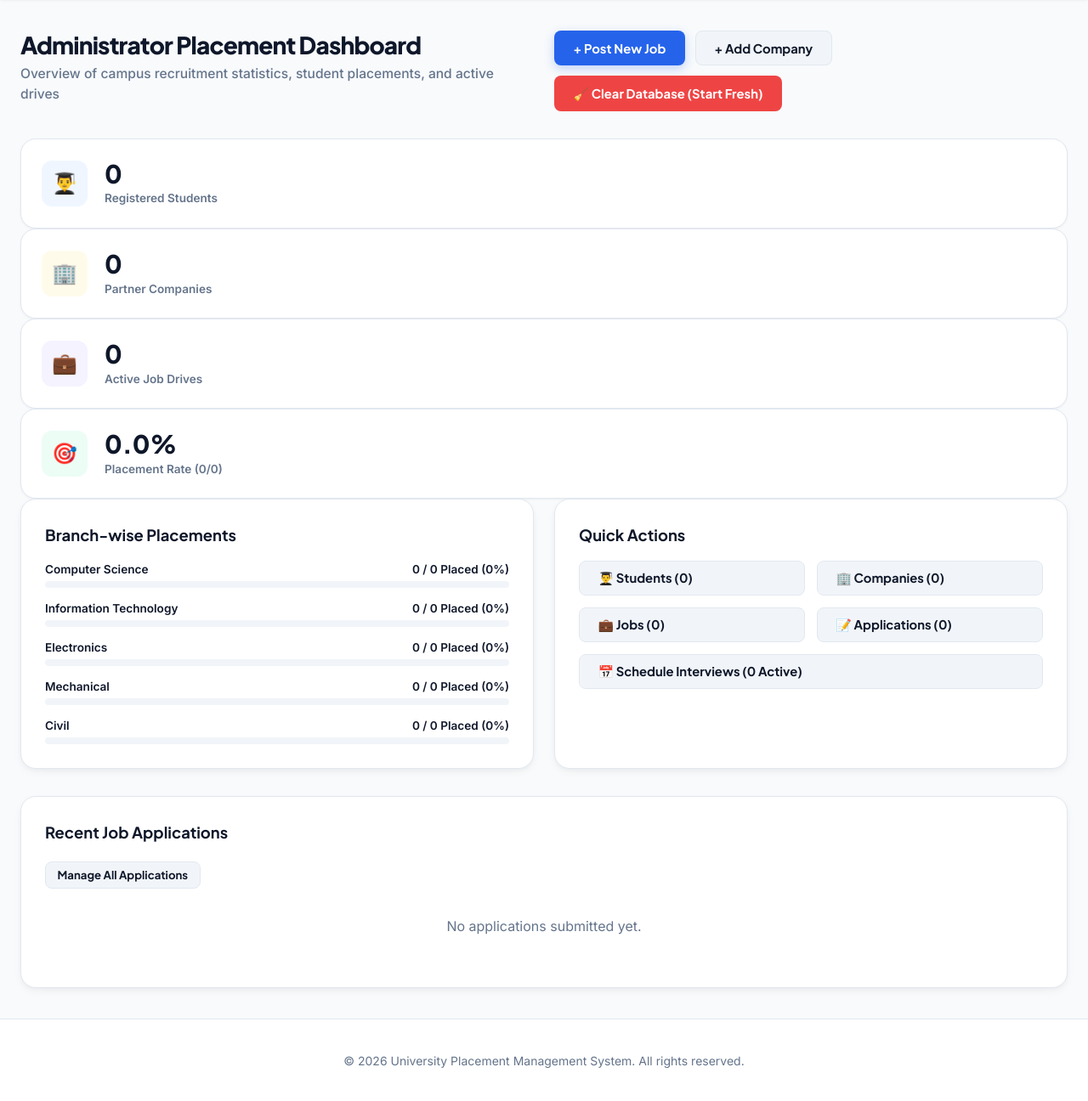
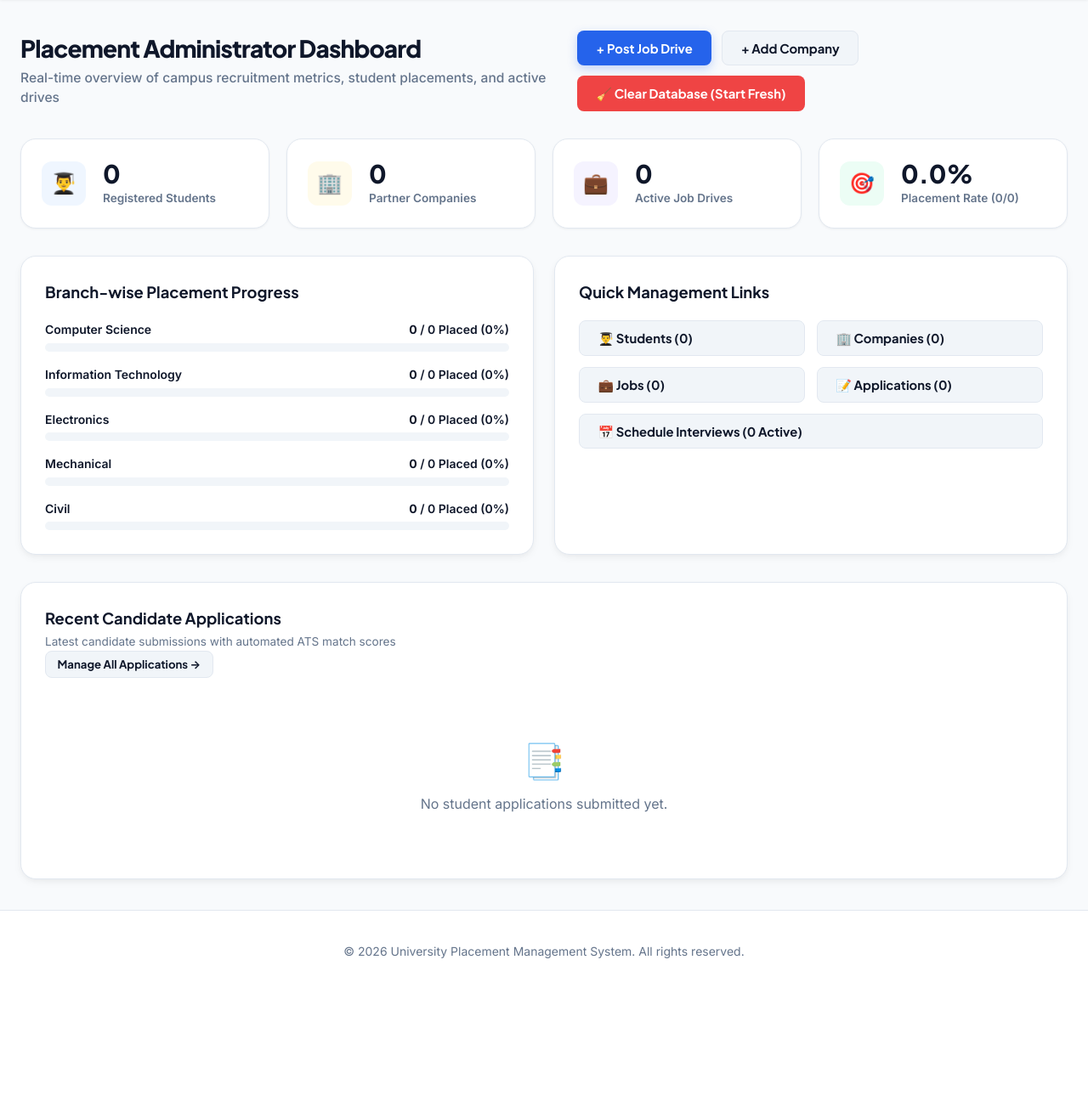
Before and after one commit to swathi863/placement-management-system, a Flask app: page /admin/dashboard in a window 1280 px wide. Shown: the part 68-1364 px from the top of the page at 85% size. After the commit the page ends 1196 px from the top, so only its background shows below. Run offline with Flask 3, Linux system fonts and the light colour scheme; the visitor is signed in with stand-in values (Sample User, id 1).

Commit message:
Redesign Student and Admin Dashboards with 4-column horizontal stat cards grid and open recruitment drives list

```diff
--- a/static/css/style.css
+++ b/static/css/style.css
@@ -253,10 +253,10 @@ a:hover {
   justify-content: space-between;
 }
 
-/* Dashboard Metric Grids */
-.stat-grid {
+/* Dashboard Metric Grids - 4 Column Layout */
+.stat-grid, .stats-grid {
   display: grid;
-  grid-template-columns: repeat(auto-fit, minmax(240px, 1fr));
+  grid-template-columns: repeat(4, 1fr);
   gap: 1.25rem;
   margin-bottom: 2rem;
 }
@@ -271,17 +271,18 @@ a:hover {
   align-items: center;
   gap: 1.25rem;
   transition: var(--transition);
+  position: relative;
 }
 
 .stat-card:hover {
-  transform: translateY(-2px);
+  transform: translateY(-3px);
   box-shadow: var(--shadow-md);
-  border-color: var(--border-focus);
+  border-color: var(--primary);
 }
 
 .stat-icon {
-  width: 54px;
-  height: 54px;
+  width: 52px;
+  height: 52px;
   border-radius: var(--radius-md);
   display: flex;
   align-items: center;
--- a/templates/admin/dashboard.html
+++ b/templates/admin/dashboard.html
@@ -3,22 +3,23 @@
 {% block title %}Admin Dashboard - Placement Portal{% endblock %}
 
 {% block content %}
-<div class="page-header">
+<!-- Page Header & Action Bar -->
+<div class="page-header" style="align-items: center;">
   <div>
-    <h1 class="page-title">Administrator Placement Dashboard</h1>
-    <p class="page-subtitle">Overview of campus recruitment statistics, student placements, and active drives</p>
+    <h1 class="page-title">Placement Administrator Dashboard</h1>
+    <p class="page-subtitle">Real-time overview of campus recruitment metrics, student placements, and active drives</p>
   </div>
   <div style="display: flex; gap: 0.75rem; flex-wrap: wrap;">
-    <a href="{{ url_for('admin.add_job') }}" class="btn btn-primary">+ Post New Job</a>
+    <a href="{{ url_for('admin.add_job') }}" class="btn btn-primary">+ Post Job Drive</a>
     <a href="{{ url_for('admin.add_company') }}" class="btn btn-secondary">+ Add Company</a>
-    <form action="{{ url_for('admin.reset_database') }}" method="POST" onsubmit="return confirm('WARNING: This will delete ALL student accounts, companies, jobs, applications, and interviews to start completely fresh! Are you sure?');" style="display: inline;">
+    <form action="{{ url_for('admin.reset_database') }}" method="POST" onsubmit="return confirm('WARNING: This will clear all student accounts, companies, jobs, applications, and interviews to start completely fresh! Are you sure?');" style="display: inline;">
       <button type="submit" class="btn btn-danger">🧹 Clear Database (Start Fresh)</button>
     </form>
   </div>
 </div>
 
-<!-- Key Placement Statistics -->
-<div class="stats-grid">
+<!-- 4-Column Key Placement Metrics Row -->
+<div class="stat-grid">
   <div class="stat-card">
     <div class="stat-icon blue">👨‍🎓</div>
     <div>
@@ -26,6 +27,7 @@
       <div class="stat-label">Registered Students</div>
     </div>
   </div>
+
   <div class="stat-card">
     <div class="stat-icon amber">🏢</div>
     <div>
@@ -33,6 +35,7 @@
       <div class="stat-label">Partner Companies</div>
     </div>
   </div>
+
   <div class="stat-card">
     <div class="stat-icon purple">💼</div>
     <div>
@@ -40,6 +43,7 @@
       <div class="stat-label">Active Job Drives</div>
     </div>
   </div>
+
   <div class="stat-card">
     <div class="stat-icon green">🎯</div>
     <div>
@@ -49,30 +53,30 @@
   </div>
 </div>
 
-<!-- Second Metrics Row -->
+<!-- Second Row: Branch Analytics & Management Shortcuts -->
 <div style="display: grid; grid-template-columns: repeat(auto-fit, minmax(280px, 1fr)); gap: 1.5rem; margin-bottom: 2rem;">
   <!-- Branch Placement Progress -->
   <div class="card">
-    <h2 class="card-title" style="margin-bottom: 1rem;">Branch-wise Placements</h2>
-    <div style="display: flex; flex-direction: column; gap: 0.85rem;">
+    <h2 class="card-title" style="margin-bottom: 1.25rem;">Branch-wise Placement Progress</h2>
+    <div style="display: flex; flex-direction: column; gap: 1rem;">
       {% for branch_name, data in branch_stats.items() %}
         {% set rate = ((data.placed / data.total * 100)|round(1)) if data.total > 0 else 0 %}
         <div>
-          <div style="display: flex; justify-content: space-between; font-size: 0.85rem; font-weight: 600; margin-bottom: 0.25rem;">
+          <div style="display: flex; justify-content: space-between; font-size: 0.875rem; font-weight: 600; margin-bottom: 0.35rem;">
             <span>{{ branch_name }}</span>
-            <span>{{ data.placed }} / {{ data.total }} Placed ({{ rate }}%)</span>
+            <span><strong>{{ data.placed }}</strong> / {{ data.total }} Placed ({{ rate }}%)</span>
           </div>
-          <div style="height: 8px; background-color: var(--bg-subtle); border-radius: 4px; overflow: hidden;">
-            <div style="height: 100%; width: {{ rate }}%; background-color: var(--primary); border-radius: 4px;"></div>
+          <div style="height: 10px; background-color: var(--bg-subtle); border-radius: 5px; overflow: hidden;">
+            <div style="height: 100%; width: {{ rate }}%; background-color: var(--primary); border-radius: 5px; transition: width 0.5s ease;"></div>
           </div>
         </div>
       {% endfor %}
     </div>
   </div>
 
-  <!-- Quick Management Links Card -->
+  <!-- Quick Management Shortcuts -->
   <div class="card">
-    <h2 class="card-title" style="margin-bottom: 1rem;">Quick Actions</h2>
+    <h2 class="card-title" style="margin-bottom: 1.25rem;">Quick Management Links</h2>
     <div style="display: grid; grid-template-columns: 1fr 1fr; gap: 0.85rem;">
       <a href="{{ url_for('admin.students') }}" class="btn btn-secondary" style="justify-content: flex-start;">
         👨‍🎓 Students ({{ total_students }})
@@ -93,11 +97,14 @@
   </div>
 </div>
 
-<!-- Recent Applications Table -->
+<!-- Recent Candidate Applications Table -->
 <div class="card">
-  <div class="card-header">
-    <h2 class="card-title">Recent Job Applications</h2>
-    <a href="{{ url_for('admin.applications') }}" class="btn btn-secondary btn-sm">Manage All Applications</a>
+  <div class="card-header" style="margin-bottom: 1.25rem;">
+    <div>
+      <h2 class="card-title" style="margin-bottom: 0.2rem;">Recent Candidate Applications</h2>
+      <p style="font-size: 0.85rem; color: var(--text-muted);">Latest candidate submissions with automated ATS match scores</p>
+    </div>
+    <a href="{{ url_for('admin.applications') }}" class="btn btn-secondary btn-sm">Manage All Applications &rarr;</a>
   </div>
 
   {% if recent_applications %}
@@ -108,16 +115,17 @@
             <th>Student Name</th>
             <th>Branch & CGPA</th>
             <th>Job & Company</th>
+            <th>ATS Score</th>
             <th>Applied Date</th>
             <th>Status</th>
-            <th>Action</th>
+            <th style="text-align: right;">Action</th>
           </tr>
         </thead>
         <tbody>
           {% for app in recent_applications %}
             <tr>
               <td>
-                <div style="font-weight: 600;">
+                <div style="font-weight: 700; color: var(--text-main);">
                   <a href="{{ url_for('admin.student_detail', student_id=app.student.id) }}">{{ app.student.name }}</a>
                 </div>
                 <div style="font-size: 0.8rem; color: var(--text-muted);">{{ app.student.email }}</div>
@@ -127,12 +135,23 @@
                 <span class="badge badge-secondary">CGPA: {{ app.student.cgpa }}</span>
               </td>
               <td>
-                <div style="font-weight: 600;">{{ app.job.title }}</div>
+                <div style="font-weight: 700;">{{ app.job.title }}</div>
                 <div style="font-size: 0.8rem; color: var(--text-muted);">🏢 {{ app.job.company.name }}</div>
+              </td>
+              <td>
+                {% if app.match_score > 0 %}
+                  {% if app.screening_result == 'Passed' %}
+                    <span class="badge badge-match" style="font-weight: 800;">🎯 {{ app.match_score }}%</span>
+                  {% else %}
+                    <span class="badge badge-rejected" style="font-weight: 800;">⚠️ {{ app.match_score }}%</span>
+                  {% endif %}
+                {% else %}
+                  <span style="font-size: 0.8rem; color: var(--text-light);">Calculating...</span>
+                {% endif %}
               </td>
               <td>{{ app.applied_at|format_date }}</td>
               <td><span class="badge {{ app.status|status_badge }}">{{ app.status }}</span></td>
-              <td>
+              <td style="text-align: right;">
                 <button type="button" class="btn btn-secondary btn-sm" onclick="openStatusModal({{ app.id }}, '{{ app.student.name|escape }}', '{{ app.job.title|escape }}', '{{ app.status }}', '{{ app.remarks or '' }}');">
                   Update Status
                 </button>
@@ -143,7 +162,10 @@
       </table>
     </div>
   {% else %}
-    <p style="color: var(--text-muted); text-align: center; padding: 2rem;">No applications submitted yet.</p>
+    <div style="text-align: center; padding: 3rem;">
+      <div style="font-size: 2.5rem; margin-bottom: 0.5rem;">📑</div>
+      <p style="color: var(--text-muted);">No student applications submitted yet.</p>
+    </div>
   {% endif %}
 </div>
 
@@ -151,36 +173,36 @@
 <div class="modal-overlay" id="statusModal">
   <div class="modal-card">
     <div class="modal-header">
-      <h2 style="font-size: 1.2rem; font-weight: 700;">Update Application Status</h2>
-      <button type="button" class="modal-close">&times;</button>
+      <h2 style="font-size: 1.25rem; font-weight: 700;">Update Candidate Status</h2>
+      <button type="button" class="modal-close" onclick="closeModal('statusModal')">&times;</button>
     </div>
 
     <form id="statusModalForm" method="POST">
-      <div style="background-color: var(--bg-subtle); padding: 0.85rem; border-radius: var(--radius-md); margin-bottom: 1.25rem;">
-        <div style="font-weight: 600; color: var(--text-main);" id="modalStudentName">Student</div>
-        <div style="font-size: 0.825rem; color: var(--text-muted);" id="modalJobTitle">Job Title</div>
+      <div style="background-color: var(--bg-subtle); padding: 1rem; border-radius: var(--radius-md); margin-bottom: 1.25rem;">
+        <div style="font-weight: 700; color: var(--text-main);" id="modalStudentName">Student Name</div>
+        <div style="font-size: 0.85rem; color: var(--text-muted);" id="modalJobTitle">Job Title</div>
       </div>
 
       <div class="form-group">
-        <label class="form-label" for="modalStatusSelect">Select New Status</label>
+        <label class="form-label" for="modalStatusSelect">Recruitment Status</label>
         <select id="modalStatusSelect" name="status" class="form-select" required>
           <option value="Applied">Applied</option>
           <option value="Under Review">Under Review</option>
           <option value="Shortlisted">Shortlisted</option>
           <option value="Interview Scheduled">Interview Scheduled</option>
-          <option value="Selected">Selected (Hired)</option>
+          <option value="Selected">Selected (Job Offer)</option>
           <option value="Rejected">Rejected</option>
         </select>
       </div>
 
       <div class="form-group">
-        <label class="form-label" for="modalRemarksInput">Admin Remarks / Notes</label>
-        <textarea id="modalRemarksInput" name="remarks" class="form-control" rows="3" placeholder="Notes regarding shortlisted status, score, or rejection reason..."></textarea>
+        <label class="form-label" for="modalRemarksInput">Recruiter Remarks / Feedback</label>
+        <textarea id="modalRemarksInput" name="remarks" class="form-control" rows="3" placeholder="Provide interview notes or shortlist feedback..."></textarea>
       </div>
 
       <div style="display: flex; justify-content: flex-end; gap: 0.75rem; margin-top: 1.5rem;">
-        <button type="button" class="btn btn-secondary" data-modal-close>Cancel</button>
-        <button type="submit" class="btn btn-primary">Save Status</button>
+        <button type="button" class="btn btn-secondary" onclick="closeModal('statusModal')">Cancel</button>
+        <button type="submit" class="btn btn-primary">Save & Send Email Alert</button>
       </div>
     </form>
   </div>
```
Also changed, not shown: other parts of static/css/style.css (+10 -34 lines), templates/student/dashboard.html (+81 -41 lines).
